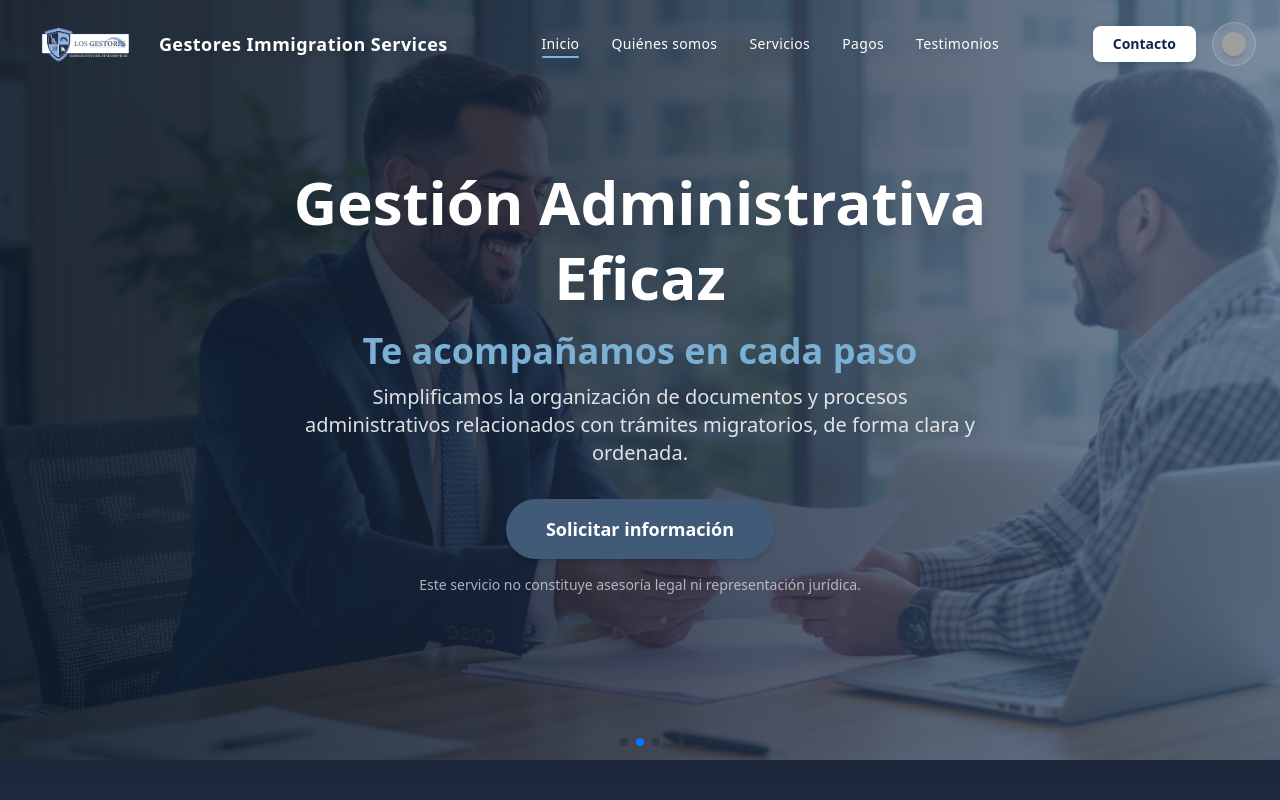
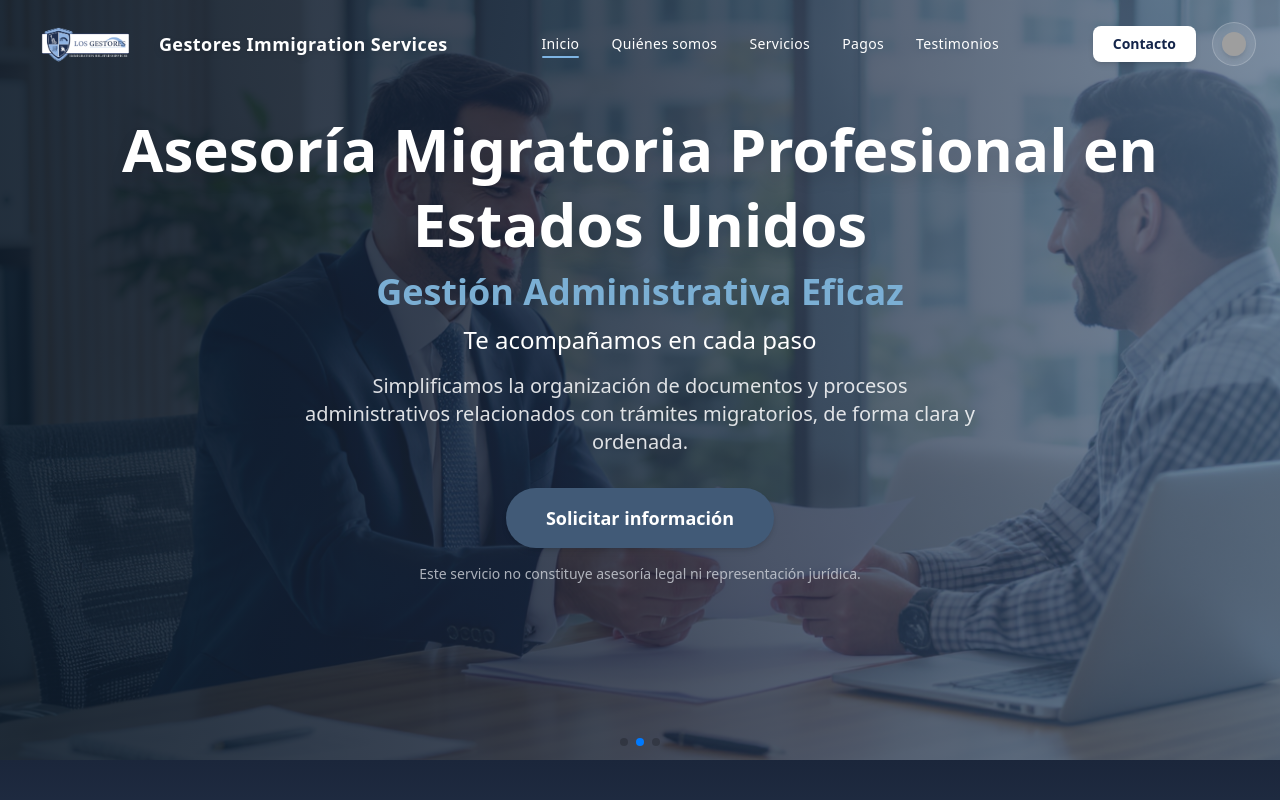
Before and after one commit to carforck/GIS-LANDING, a React (Vite) app: page / in a window 1280 px wide. Shown: the top 800 px of the page. Built offline with nearby package versions, Linux system fonts and the light colour scheme; grey boxes are pictures that could not be loaded.

Commit message:
fix(build): restaurado entry point en index.html para que Vite compile React correctamente
- Agregado <script type='module' src='/src/main.jsx'>
- Optimización de meta tags SEO
- Configuración de canonical y Open Graph
- Favicon apuntando a public/logo1-01.png

```diff
--- a/index.html
+++ b/index.html
@@ -1,36 +1,40 @@
 <!doctype html>
 <html lang="es">
   <head>
-    <!-- ✅ Codificación y vista responsiva -->
     <meta charset="UTF-8" />
     <meta name="viewport" content="width=device-width, initial-scale=1.0" />
 
-    <!-- ✅ SEO Básico -->
-    <title>GIS Migration | Asesoría Migratoria y Administrativa </title>
+    <title>Asesoría Migratoria en Estados Unidos | GIS Migration</title>
+
     <meta
       name="description"
-      content="Asesoría migratoria, administrativa y empresarial en GIS Migration. Soluciones confiables para visas, residencia. ¡Contáctanos hoy!"
+      content="Ofrecemos asesoría migratoria profesional en Estados Unidos. Apoyo informativo en trámites como I-751, residencia permanente y ciudadanía americana."
     />
-    <meta
-      name="keywords"
-      content="migración, asesoría, trámites, visa, residencia, legalización, apostilla, GIS Migration"
-    />
+
     <meta name="author" content="GIS Migration" />
 
-    <link rel="icon" type="image/png" href="/src/assets/logos/logo1-02.png" />
+    <link rel="canonical" href="https://www.losgestores.com/" />
 
-    <!-- ✅ Tipografía -->
+    <meta property="og:title" content="Asesoría Migratoria en Estados Unidos | GIS Migration" />
+    <meta property="og:description" content="Acompañamiento informativo en trámites migratorios como I-751, residencia y ciudadanía americana." />
+    <meta property="og:type" content="website" />
+    <meta property="og:url" content="https://www.losgestores.com/" />
+    <meta property="og:image" content="https://www.losgestores.com/logo1-01.png" />
+
+    <link rel="icon" type="image/png" href="/logo1-01.png" />
+
     <link
       href="https://fonts.googleapis.com/css2?family=Poppins:wght@400;500;600;700&display=swap"
       rel="stylesheet"
     />
 
-    <!-- ✅ Color de tema para móviles -->
     <meta name="theme-color" content="#003366" />
   </head>
 
-  <body style="font-family: 'Poppins', sans-serif; background-color: #f7faff;">
+  <body>
     <div id="root"></div>
+
+    <!-- 🔥 ESTA LÍNEA ES CRÍTICA -->
     <script type="module" src="/src/main.jsx"></script>
   </body>
 </html>
--- a/src/components/sections/Hero.jsx
+++ b/src/components/sections/Hero.jsx
@@ -7,16 +7,30 @@ import "swiper/css/pagination";
 import { useLanguage } from "../../i18n/LanguageContext";
 
 export default function Hero() {
-  const { t } = useLanguage();
+  const { t, language } = useLanguage();
 
-  // 🔥 Ahora los slides vienen del archivo translations
   const slides = t("hero.slides");
+
+  const images = [
+    "./1.png",
+    "./2.png",
+    "https://images.unsplash.com/photo-1522075469751-3a6694fb2f61?auto=format&fit=crop&w=1600&q=80"
+  ];
 
   return (
     <section
       id="hero"
       className="relative w-full h-[90vh] md:h-[95vh] overflow-hidden"
     >
+      {/* ✅ H1 SEO PRINCIPAL (SOLO UNO EN TODA LA LANDING) */}
+      <div className="absolute top-0 left-0 w-full text-center z-20 pt-28 px-6">
+        <h1 className="text-4xl md:text-6xl font-extrabold text-white drop-shadow-xl leading-tight">
+          {language === "es"
+            ? "Asesoría Migratoria Profesional en Estados Unidos"
+            : "Professional Immigration Consulting in the United States"}
+        </h1>
+      </div>
+
       <Swiper
         modules={[Autoplay, Pagination]}
         slidesPerView={1}
@@ -25,13 +39,7 @@ export default function Hero() {
         pagination={{ clickable: true }}
         className="w-full h-full"
       >
-        {slides.map((slide, index) => {
-          // Puedes mantener tus imágenes aquí
-          const images = ["./1.png", "./2.png",
-            "https://images.unsplash.com/photo-1522075469751-3a6694fb2f61?auto=format&fit=crop&w=1600&q=80"
-          ];
-
-          return (
+        {slides.map((slide, index) => (
           <SwiperSlide key={index}>
             <div
               className="w-full h-full bg-cover bg-center flex items-center justify-center text-center relative"
@@ -41,14 +49,17 @@ export default function Hero() {
               <div className="absolute inset-0 bg-linear-to-r from-[#0D1B2A]/90 via-[#1B263B]/80 to-[#415A77]/70"></div>
 
               {/* Content */}
-                <div className="relative z-10 max-w-4xl px-6 text-white">
-                  <h1 className="text-4xl md:text-6xl font-extrabold mb-4 leading-tight drop-shadow-xl">
+              <div className="relative z-10 max-w-4xl px-6 text-white mt-24">
+
+                {/* 🔥 Ahora es H2 (ya no H1) */}
+                <h2 className="text-2xl md:text-4xl font-semibold text-[#7BAFD4] mb-3">
                   {slide.title}
-                  </h1>
+                </h2>
 
-                  <h2 className="text-2xl md:text-4xl font-semibold text-[#7BAFD4] mb-3">
+                {/* H3 opcional */}
+                <h3 className="text-xl md:text-2xl font-medium mb-4">
                   {slide.subtitle}
-                  </h2>
+                </h3>
 
                 <p className="text-lg md:text-xl mb-8 text-gray-100 opacity-90 max-w-2xl mx-auto">
                   {slide.text}
@@ -66,11 +77,11 @@ export default function Hero() {
                 <p className="mt-4 text-xs md:text-sm text-gray-300 opacity-80 max-w-xl mx-auto">
                   {t("hero.disclaimer")}
                 </p>
+
               </div>
             </div>
           </SwiperSlide>
-          );
-        })}
+        ))}
       </Swiper>
 
       {/* Bottom fade */}
```
Also changed, not shown: public/logo1-01.png (renamed from src/assets/logos/logo1-01.png). Lines whose indentation alone changed are shown as unchanged.
